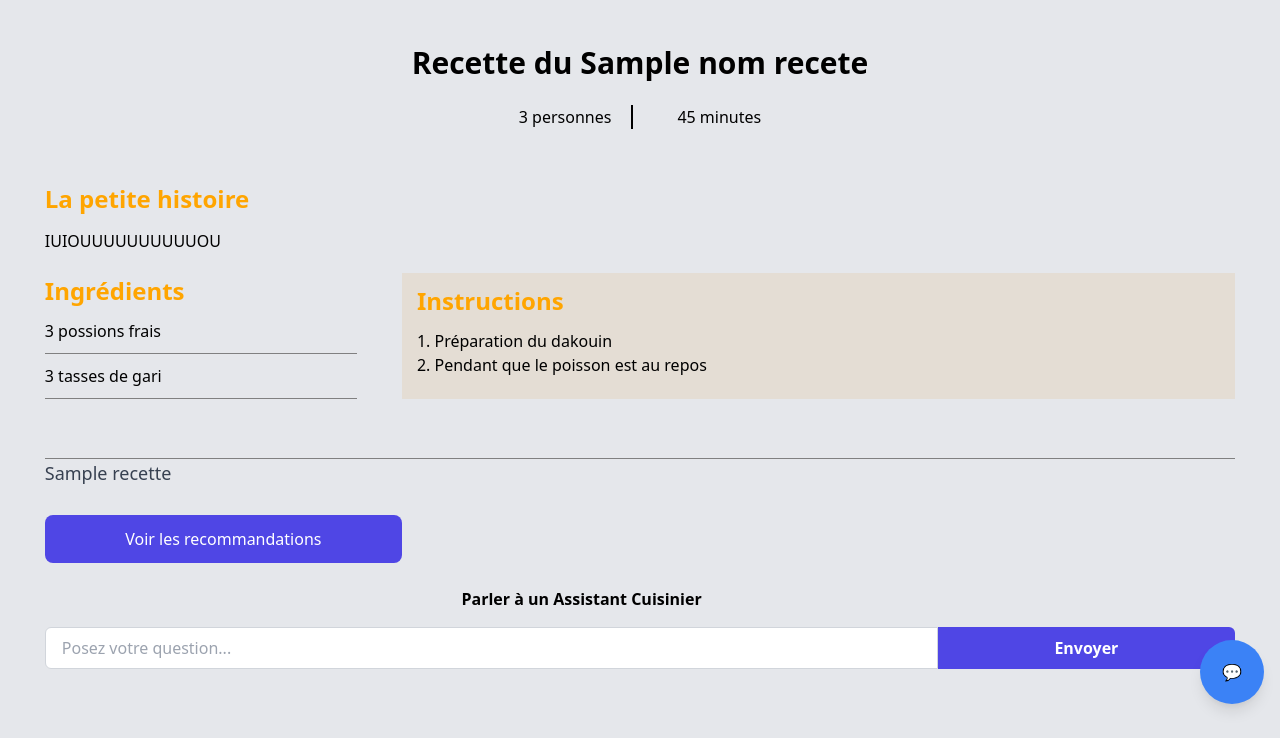
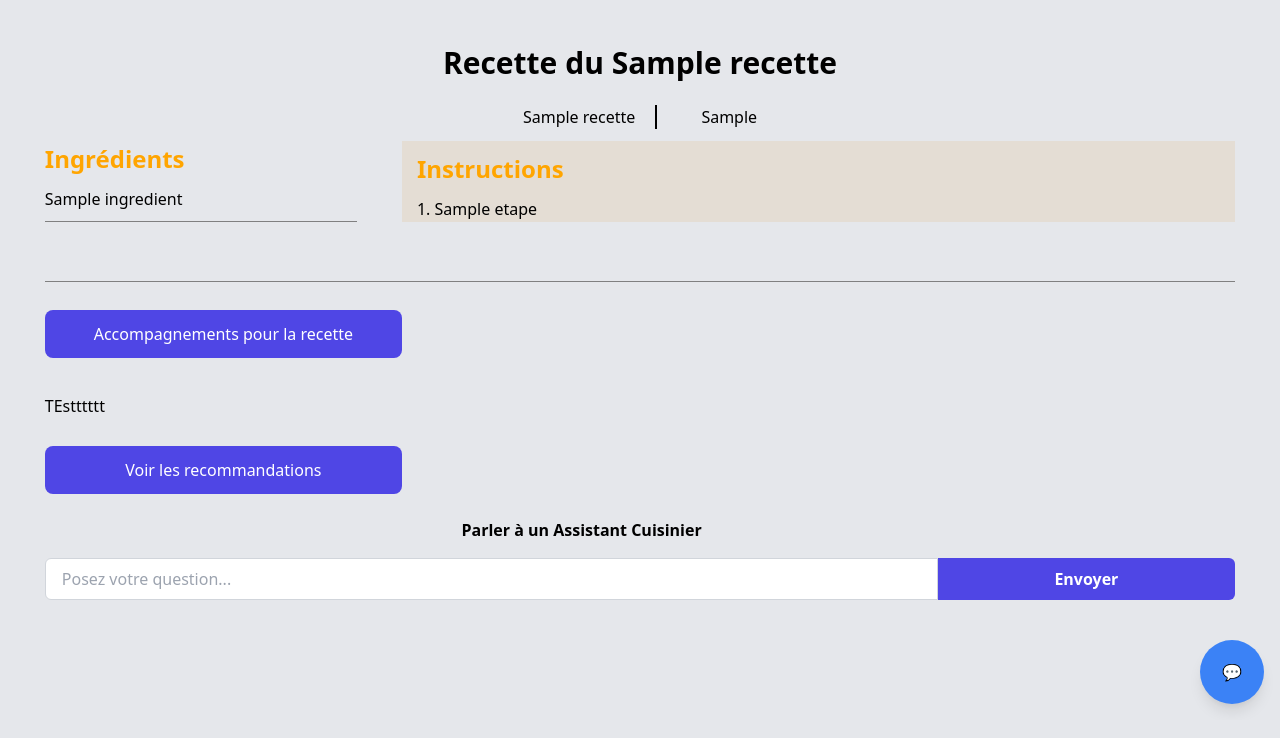
Before and after one commit to Ricardogn224/CuisineConnect, a Flask app: template templates/recette_detail.html in a window 1280 px wide. Shown: the part 80-818 px from the top of the page. After the commit the page ends 789 px from the top, so only its background shows below. Run offline with Flask 2, Linux system fonts and the light colour scheme; the template is opened without the code that fills it: most values are stand-ins (such as "Sample title", 1, 10 or a date in 2020).

Commit message:
get content recipe detail

```diff
--- a/app.py
+++ b/app.py
@@ -136,11 +136,17 @@ def recette_detail(nom_recete):
     # Afficher la liste des recettes africaines
     recette = openai.Completion.create(
         engine="gpt-3.5-turbo-instruct",
-        prompt=f"Explique moi comment faire la recette : {nom_recete} peux tu me repondre en francais s'il te plait !, rajoute moi le temps de cuisson entre les Etapes, parle moi en français s'il te plait !  ",
+        prompt=f"Expliques comment faire la recette : {nom_recete} réponds en francais stp ! La recette au format JSON avec les clés : titre, nombres_personnes, ingredients, temps_cuisson, etapes. Les clés en minuscules, avec temps_cuisson contenant juste le temps total de cuisson. La réponse est une liste contenu dans un dictionnaire représentant la recette, sans texte avant ou après la liste.",
         max_tokens=4000
     )
 
     recette = recette.choices[0].text.strip()
+        # list to json
+
+    try:
+        recette = json.loads(recette)
+    except:
+        recette = []
 
     # Afficher la page de détail de la recette
     return render_template("recette_detail.html", nom_recete=nom_recete, recette=recette)
--- a/templates/recette_detail.html
+++ b/templates/recette_detail.html
@@ -9,23 +9,23 @@ Détail de la recette
         <div class="text-container-detail rounded-lg p-8 w-full max-w-md">
 
             <div class="detail-container-title flex items-center justify-center">
-                <h1 class="text-3xl font-bold mb-3">Recette du {{ nom_recete }}</h1>
+                <h1 class="text-3xl font-bold mb-3">Recette du {{ recette['titre'] }}</h1>
             </div>
 
             <div class="config-recipe-container flex items-center justify-center">
                 <div class="config-item m-3 border-r-2 border-solid border-black px-5">
                     <p>
-                        3 personnes
+                        {{ recette['nombre_personnes'] }}
                     </p>
                 </div>
                 <div class="config-item m-3 px-5">
                     <p>
-                        45 minutes
+                        {{ recette['temps_cuisson'] }}
                     </p>
                 </div>
             </div>
 
-            <div class="history-recipe mb-5">
+            <div class="history-recipe mb-5 hidden">
                 <div class="title-history-recipe mt-10 mb-3">
                     <h2 class="text-orange-300 h2-text">La petite histoire</h2>
                 </div>
@@ -40,12 +40,11 @@ Détail de la recette
                         <h2 class="h2-text">Ingrédients</h2>
                     </div>
                     <div class="ingredients-content">
-                        <div class="ingredients-item">
-                            <p>3 possions frais</p>
-                        </div>
-                        <div class="ingredients-item">
-                            <p>3 tasses de gari</p>
-                        </div>
+                        {% for ingredient in recette['ingredients'] %}
+                            <div class="ingredients-item">
+                                <p>{{ ingredient }}</p>
+                            </div>
+                        {% endfor %}
                     </div>
                 </div>
                 <div class="instrutions-container">
@@ -53,18 +52,31 @@ Détail de la recette
                         <h2 class="h2-text">Instructions</h2>
                     </div>
                     <div class="instructions-content">
-                        <div class="instructions-item">
-                            <p>1. Préparation du dakouin</p>
-                        </div>
-                        <div class="instructions-item">
-                            <p>2. Pendant que le poisson est au repos</p>
-                        </div>
+                        {% for etape in recette['etapes'] %}
+                            <div class="instructions-item">
+                                <p>{{ loop.index }}. {{ etape }}</p>
+                            </div>
+                        {% endfor %}
                     </div>
                 </div>
             </div>
 
 
-            <p class="text-lg text-gray-700">{{ recette }}</p>
+
+
+            <div>
+                <div class="back-button-container generate-accompagnements">
+                    <a href="#" class="back-button mt-4 block w-full text-center bg-indigo-600 text-white p-3 rounded-lg">Accompagnements pour la recette</a>
+
+                </div>
+
+                <p class="invisible">{{ nom_recete }}</p>
+
+                <div class="accompagnements-container">
+                    <p>TEstttttt</p>
+                </div>
+            </div>
+
 
             <div class="back-button-container">
                 <a href="/recettes/{{ nom_recete }}/recommandations" class="back-button mt-4 block w-full text-center bg-indigo-600 text-white p-3 rounded-lg">Voir les recommandations</a>
@@ -100,6 +112,15 @@ Détail de la recette
 
                 $('#chat-messages').append('<div class="user-message bg-gray-200 rounded-md p-2 my-1">' + userMessage + '</div>');
                 $('#chatbot-loader').show();
+
+                $.post('/ask', { question: userMessage }, function(data) {
+                    var botResponse = data.result;
+                    $('#chat-messages').append('<div class="agent-message bg-indigo-600 text-white rounded-md p-2 my-1">' + botResponse + '</div>');
+                    $('#chatbot-loader').hide();
+                });
+            });
+
+            $('.generate-accompagnements').click(function() {
 
                 $.post('/ask', { question: userMessage }, function(data) {
                     var botResponse = data.result;
```
